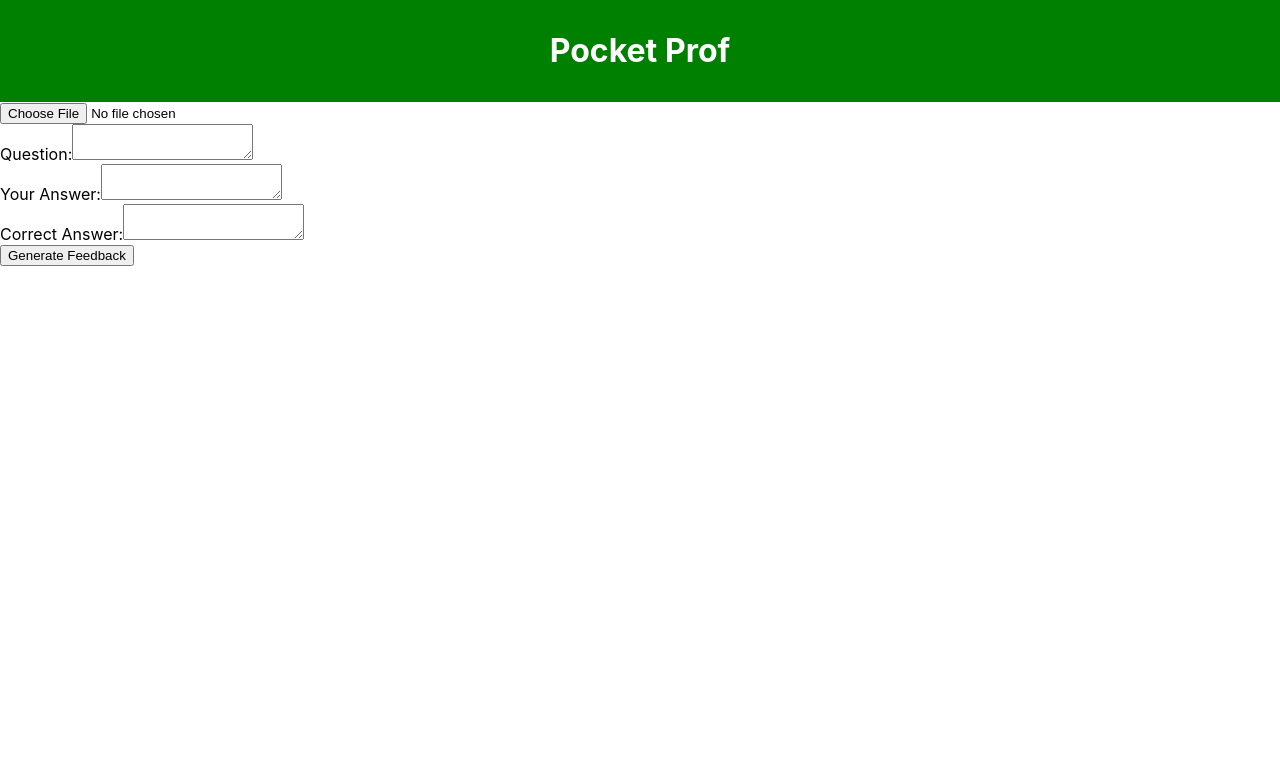
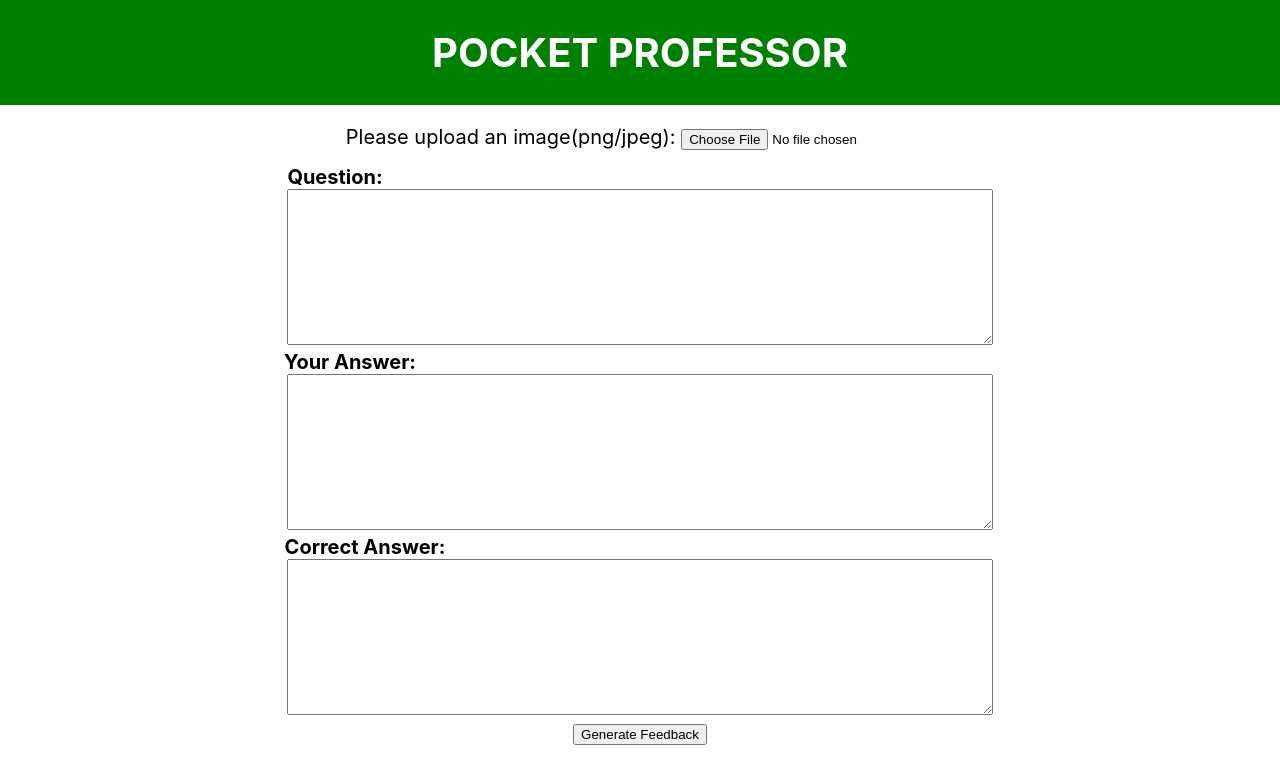
Before and after one commit to redberry0730/pocket_professor, a React (Create React App) app: page / in a window 1280 px wide. Shown: the top 784 px of the page. Built offline with nearby package versions, Linux system fonts and the light colour scheme.

Commit message:
UI edits
UI edits.

```diff
--- a/src/components/AnswerBoxes.tsx
+++ b/src/components/AnswerBoxes.tsx
@@ -9,16 +9,19 @@ const AnswerBoxes: React.FC = () => {
   return (
     <div id="answerBoxes" className="rounded-box">
       <div>
-        <label>Question:</label>
-        <textarea value={question} onChange={(e) => setQuestion(e.target.value)} />
+        <label style={{fontWeight: 'bold', marginRight:'610px'}}>Question:</label>
+        <br />
+        <textarea value={question} onChange={(e) => setQuestion(e.target.value)} style={{width:'700px', height: '150px'}}/>
       </div>
       <div>
-        <label>Your Answer:</label>
-        <textarea value={userAnswer} onChange={(e) => setUserAnswer(e.target.value)} />
+        <label style={{fontWeight: 'bold', marginRight:'580px'}}>Your Answer:</label>
+        <br />
+        <textarea value={userAnswer} onChange={(e) => setUserAnswer(e.target.value)} style={{width:'700px', height: '150px'}} />
       </div>
       <div>
-        <label>Correct Answer:</label>
-        <textarea value={correctAnswer} onChange={(e) => setCorrectAnswer(e.target.value)} />
+        <label style={{fontWeight: 'bold', marginRight:'550px'}}>Correct Answer:</label>
+        <br />
+        <textarea value={correctAnswer} onChange={(e) => setCorrectAnswer(e.target.value)} style={{width:'700px', height: '150px'}} />
       </div>
     </div>
   );
--- a/src/components/Header.tsx
+++ b/src/components/Header.tsx
@@ -1,7 +1,14 @@
 import React from 'react';
 const Header: React.FC = () => (
-    <header style={{ backgroundColor: 'green', color: 'white', textAlign: 'center', padding: '10px 0' }}>
-      <h1>Pocket Prof</h1>
+    <header style={{
+      backgroundColor: 'green',
+      color: 'white',
+      textAlign: 'center',
+      padding: '1px',
+      fontSize: '20px',
+      marginBottom: '20px'
+       }}>
+      <h1>POCKET PROFESSOR</h1>
     </header>
   );
 
--- a/src/components/UploadImg.tsx
+++ b/src/components/UploadImg.tsx
@@ -10,8 +10,9 @@ const UploadImg: React.FC = () => {
   };
 
   return (
-    <div id="uploadImage">
-      <input type="file" onChange={handleFileChange} accept="image/png, image/jpeg" />
+      <div>
+      <label htmlFor="getFile">Please upload an image(png/jpeg): </label>
+      <input type="file" id="getFile" onChange={handleFileChange} accept="image/png, image/jpeg" style={{ marginBottom: '15px' }} />
     </div>
   );
 };
--- a/src/index.css
+++ b/src/index.css
@@ -5,6 +5,8 @@ body {
     sans-serif;
   -webkit-font-smoothing: antialiased;
   -moz-osx-font-smoothing: grayscale;
+  font-size: 20px;
+  text-align: center;
 }
 
 code {
```
